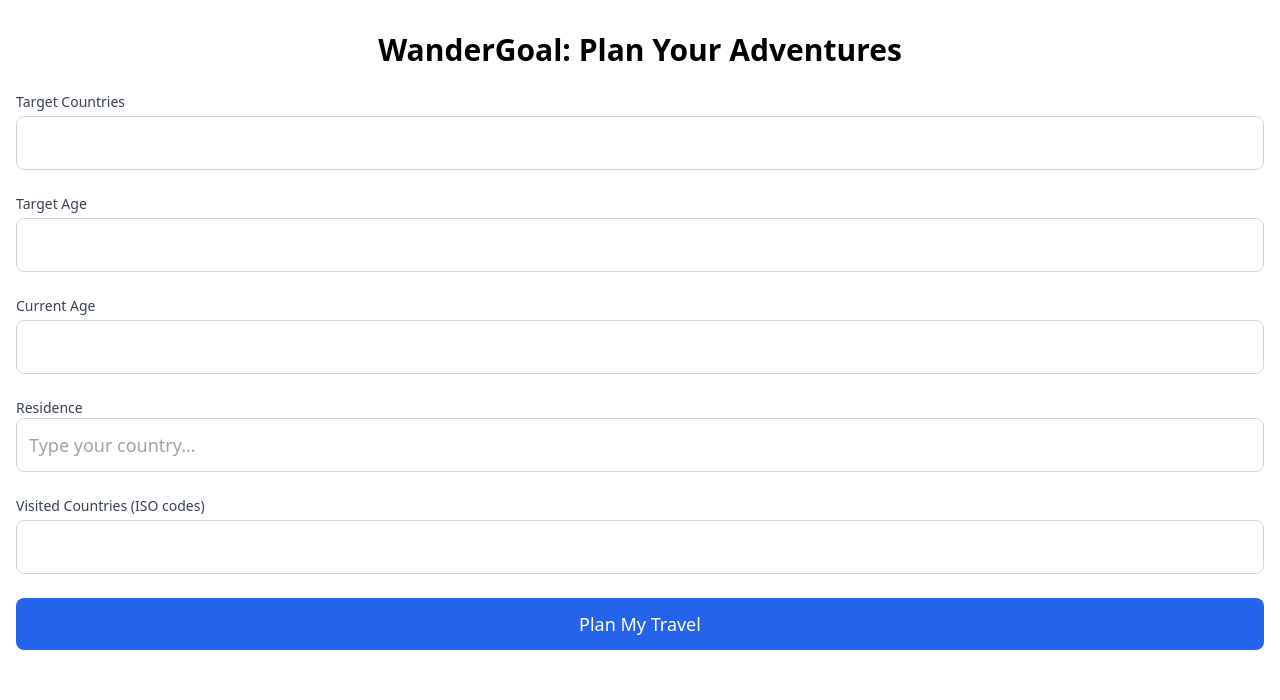
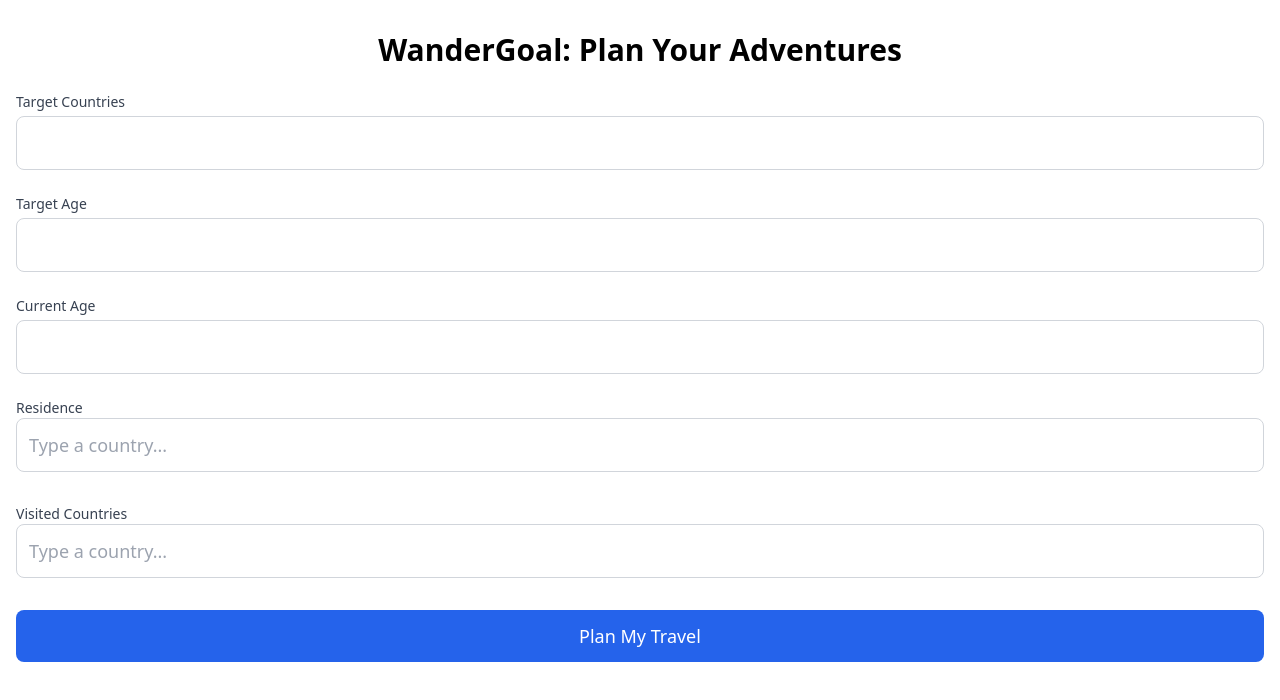
Before and after one commit to afigard/wandergoal, a Next.js app: page / in a window 1280 px wide. Shown: the top 700 px of the page. Built offline with nearby package versions, Linux system fonts and the light colour scheme.

Commit message:
🚸 Multi-select autocomplete

```diff
--- a/components/Autocomplete.js
+++ b/components/Autocomplete.js
@@ -1,39 +1,73 @@
-import { useState } from "react";
+import { useState, useEffect } from "react";
 
 export default function Autocomplete({ options, value, onChange }) {
   const [filteredOptions, setFilteredOptions] = useState([]);
-  const [isOpen, setIsOpen] = useState(false);
+  const [query, setQuery] = useState(value || "");
+
+  useEffect(() => {
+    if (!Array.isArray(value)) {
+      setQuery(value);
+    }
+  }, [value]);
 
   const handleInputChange = (e) => {
-    const query = e.target.value;
-    onChange(query);
-    if (query.length > 0) {
+    const newQuery = e.target.value;
+    setQuery(newQuery);
+    if (newQuery.length > 0) {
       const filtered = options.filter((option) =>
-        option.toLowerCase().startsWith(query.toLowerCase())
+        option.toLowerCase().startsWith(newQuery.toLowerCase())
       );
       setFilteredOptions(filtered);
-      setIsOpen(true);
     } else {
       setFilteredOptions([]);
-      setIsOpen(false);
     }
   };
 
   const handleOptionClick = (option) => {
-    onChange(option);
-    setIsOpen(false);
+    if (Array.isArray(value)) {
+      if (!value.includes(option)) {
+        onChange([...value, option]);
+      }
+    } else {
+      onChange(option);
+    }
+    setQuery("");
+    setFilteredOptions([]);
+  };
+
+  const handleTagRemove = (removedCountry) => {
+    const updatedValue = value.filter((country) => country !== removedCountry);
+    onChange(updatedValue);
   };
 
   return (
     <div className="relative">
       <input
         type="text"
-        value={value}
+        value={query}
         onChange={handleInputChange}
         className="w-full p-3 border border-gray-300 rounded-lg text-lg"
-        placeholder="Type your country..."
+        placeholder="Type a country..."
       />
-      {isOpen && filteredOptions.length > 0 && (
+      <div className="flex flex-wrap mt-2">
+        {Array.isArray(value) &&
+          value.map((selectedCountry, index) => (
+            <div
+              key={index}
+              className="flex items-center bg-gray-200 text-gray-800 py-1 px-2 mr-2 rounded-lg"
+            >
+              {selectedCountry}
+              <button
+                type="button"
+                onClick={() => handleTagRemove(selectedCountry)}
+                className="ml-2 text-red-500 hover:text-red-700"
+              >
+                &times;
+              </button>
+            </div>
+          ))}
+      </div>
+      {filteredOptions.length > 0 && (
         <ul className="absolute z-10 bg-white border border-gray-300 rounded-lg mt-1 w-full max-h-40 overflow-y-auto">
           {filteredOptions.map((option, index) => (
             <li
--- a/components/TravelForm.js
+++ b/components/TravelForm.js
@@ -205,7 +205,7 @@ export default function TravelForm() {
     targetAge: "",
     currentAge: "",
     residence: "",
-    visited: "",
+    visited: [],
   });
 
   const handleChange = (e) => {
@@ -214,6 +214,10 @@ export default function TravelForm() {
 
   const handleResidenceChange = (value) => {
     setFormData({ ...formData, residence: value });
+  };
+
+  const handleVisitedChange = (value) => {
+    setFormData({ ...formData, visited: value });
   };
 
   const handleSubmit = async (e) => {
@@ -286,14 +290,12 @@ export default function TravelForm() {
       </div>
       <div>
         <label className="block text-sm font-medium text-gray-700">
-          Visited Countries (ISO codes)
+          Visited Countries
         </label>
-        <input
-          type="text"
-          name="visited"
+        <Autocomplete
+          options={countries}
           value={formData.visited}
-          onChange={handleChange}
-          className="mt-1 block w-full p-3 border border-gray-300 rounded-lg text-lg"
+          onChange={handleVisitedChange}
         />
       </div>
       <button
```
